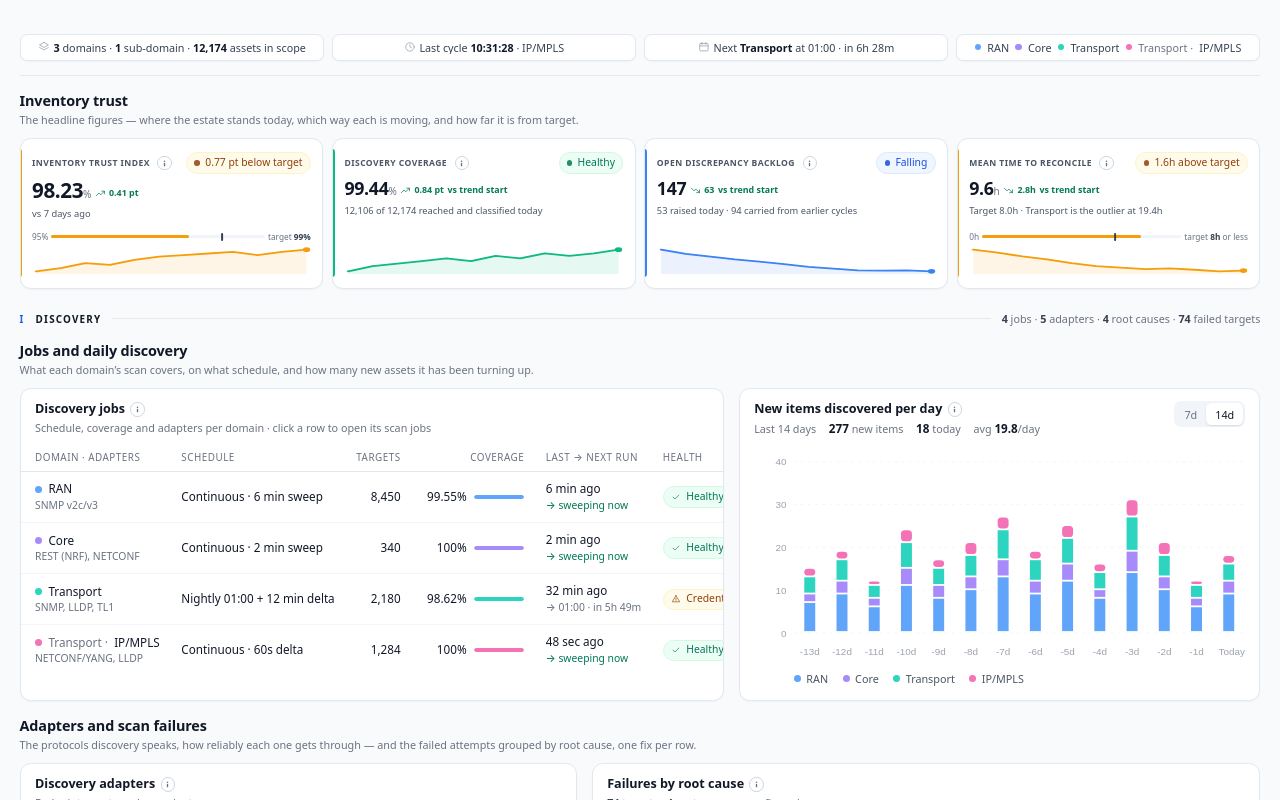
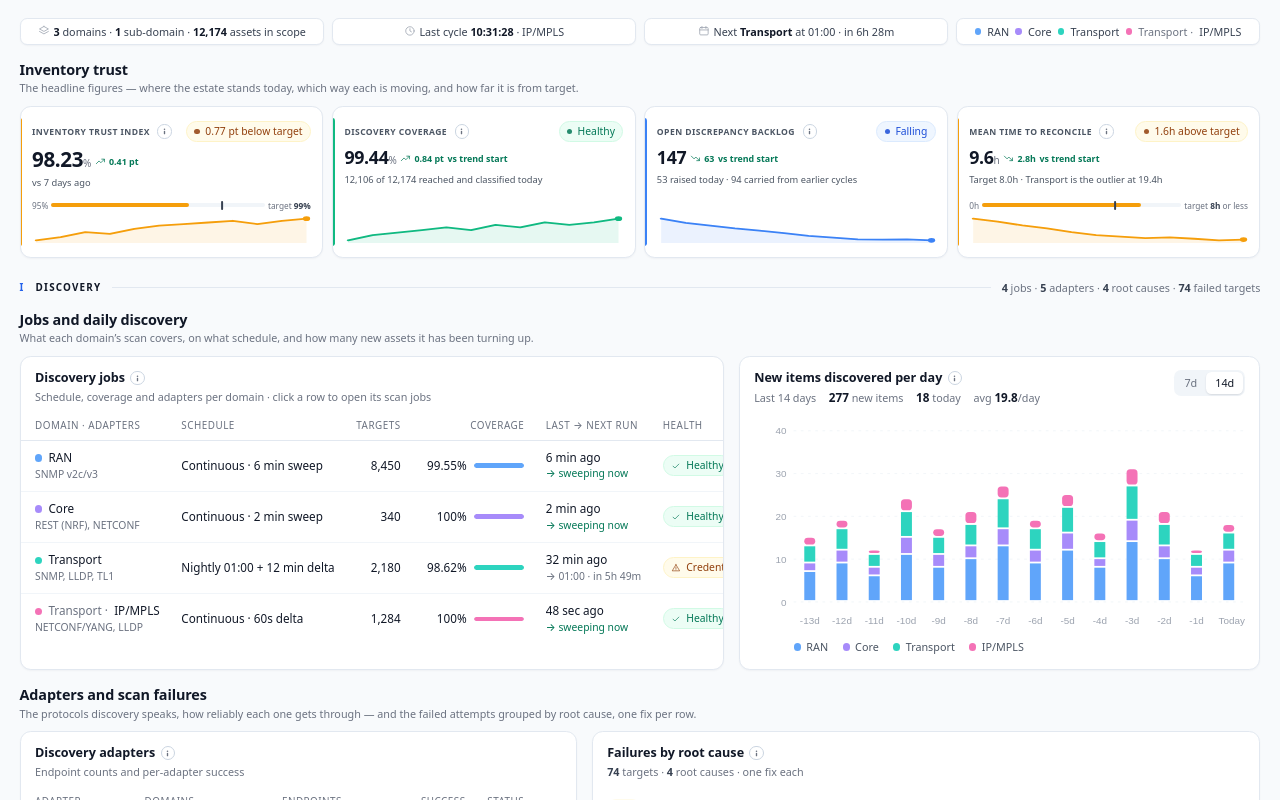
Before and after one commit to jayesh-vision/Discovery-and-Inventory, a React (Vite) app: page /discovery/insights in a window 1280 px wide. Shown: the top 800 px of the page. Built offline with nearby package versions, Linux system fonts and the light colour scheme.

Commit message:
padding issu fixed

```diff
--- a/src/styles/insights.css
+++ b/src/styles/insights.css
@@ -24,9 +24,9 @@
   /* fluid rhythm: 16px page padding and gaps on a phone, growing to 32/24 on
      a wide desktop, with no step in between to land on */
   --ix-pad: clamp(0.75rem, 1.2vw + 0.4rem, 2rem);
-  --ix-gap: clamp(0.75rem, 0.8vw + 0.4rem, 1.5rem);
+  --ix-gap: clamp(0.75rem, 0.8vw + 0.4rem, 1.25rem);
   gap: var(--ix-gap);
-  padding: var(--ix-pad) var(--ix-pad) calc(var(--ix-pad) + 0.5rem);
+  padding: 1.25rem var(--ix-pad) calc(var(--ix-pad) + 0.5rem);
   color: var(--ix-text);
   font-size: 0.8125rem;
 }
@@ -35,7 +35,7 @@
 
 /* ── page header ──────────────────────────────────────────────────────── */
 .ix-head { display: flex; align-items: center; width: 100%;
-  padding: var(--vw-space-lg) 0; border-bottom: 1px solid var(--ix-border);
+  padding: 0; margin: 0; border-bottom: none;
   container-type: inline-size; }
 .ix-head > div:first-child { min-width: 0; flex: 1 1 22rem; }
 .ix-eyebrow { font-size: 11px; font-weight: 600; letter-spacing: .1em; text-transform: uppercase; color: var(--ix-muted); }
```
